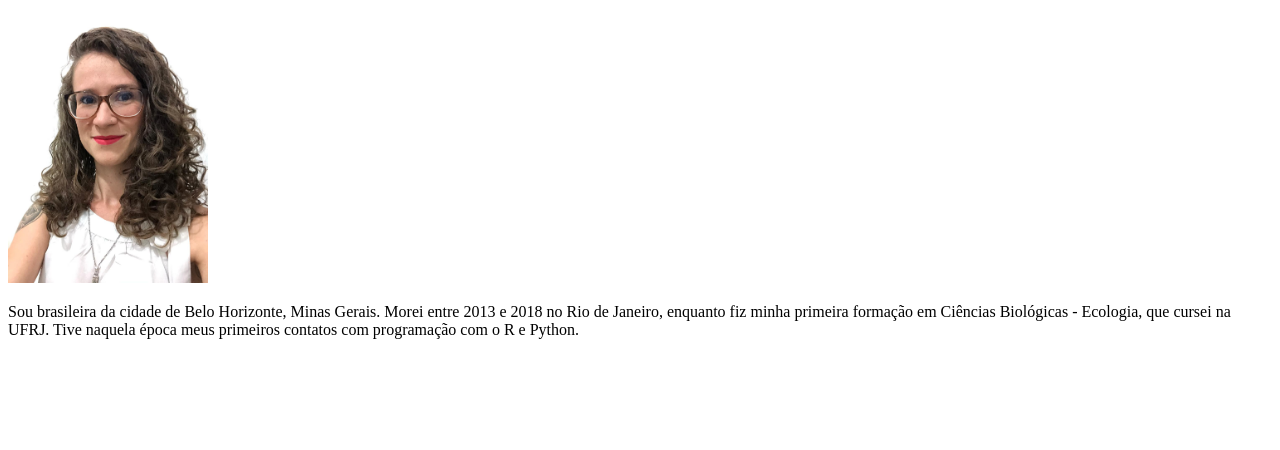
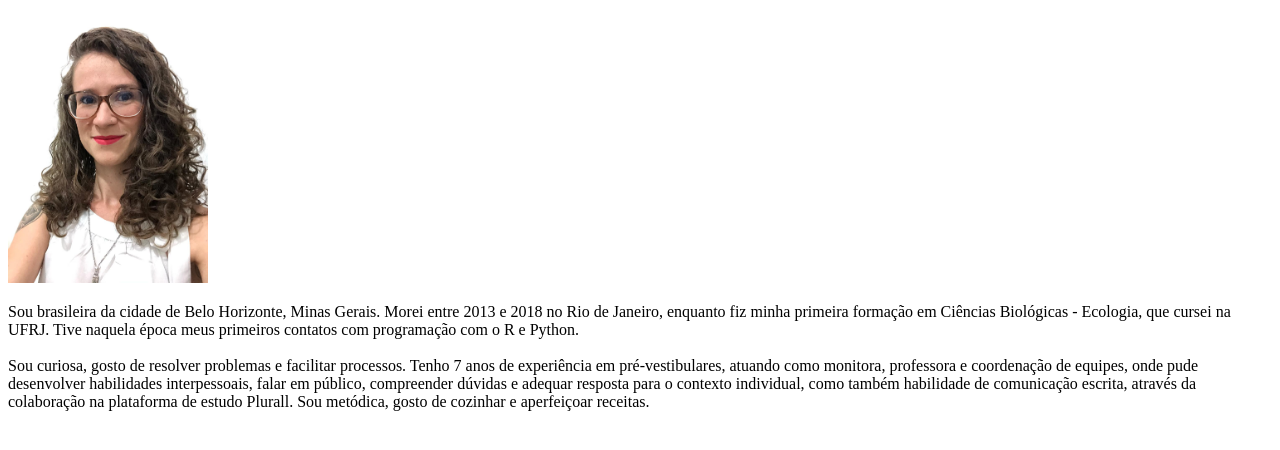
Before and after one commit to ligiabicalho/ligiabicalho.github.io, a plain HTML site: page index.html in a window 1280 px wide. Shown: the part 110-560 px from the top of the page. Drawn offline with Linux system fonts and the light colour scheme.

Commit message:
Requisito 4: lista de habilidades

```diff
--- a/index.html
+++ b/index.html
@@ -10,6 +10,10 @@
     <h1>Portifólio Web</h1>
     <h2>Lígia Carneiro Bicalho</h2>
     <img src='foto-perfil-2021.jpeg' alt='Foto da Lígia de rosto, ela usa os cabelos cacheados soltos, abaixo do ombro. Ela usa óculos de armação quadrada marrom e blusa branca. Possui uma tatuagem no ombro direito' width="200px">
-    <p>Sou brasileira da cidade de Belo Horizonte, Minas Gerais. Morei entre 2013 e 2018  no Rio de Janeiro, enquanto fiz minha primeira formação em Ciências Biológicas - Ecologia, que cursei na UFRJ. Tive naquela época meus primeiros contatos com programação com o R e Python.</p>
+    <p>Sou brasileira da cidade de Belo Horizonte, Minas Gerais. Morei entre 2013 e 2018  no Rio de Janeiro, enquanto fiz minha primeira formação em Ciências Biológicas - Ecologia, que cursei na UFRJ. Tive naquela época meus primeiros contatos com programação com o R e Python.
+    <br>
+    <br>
+    Sou curiosa, gosto de resolver problemas e facilitar processos. Tenho 7 anos de experiência em pré-vestibulares, atuando como monitora, professora e coordenação de equipes, onde pude desenvolver habilidades interpessoais, falar em público, compreender dúvidas e adequar resposta para o contexto individual, como também habilidade de comunicação escrita, através da colaboração na plataforma de estudo Plurall. Sou metódica, gosto de cozinhar e aperfeiçoar receitas.
+    </p>
 </body>
 </html>
```
